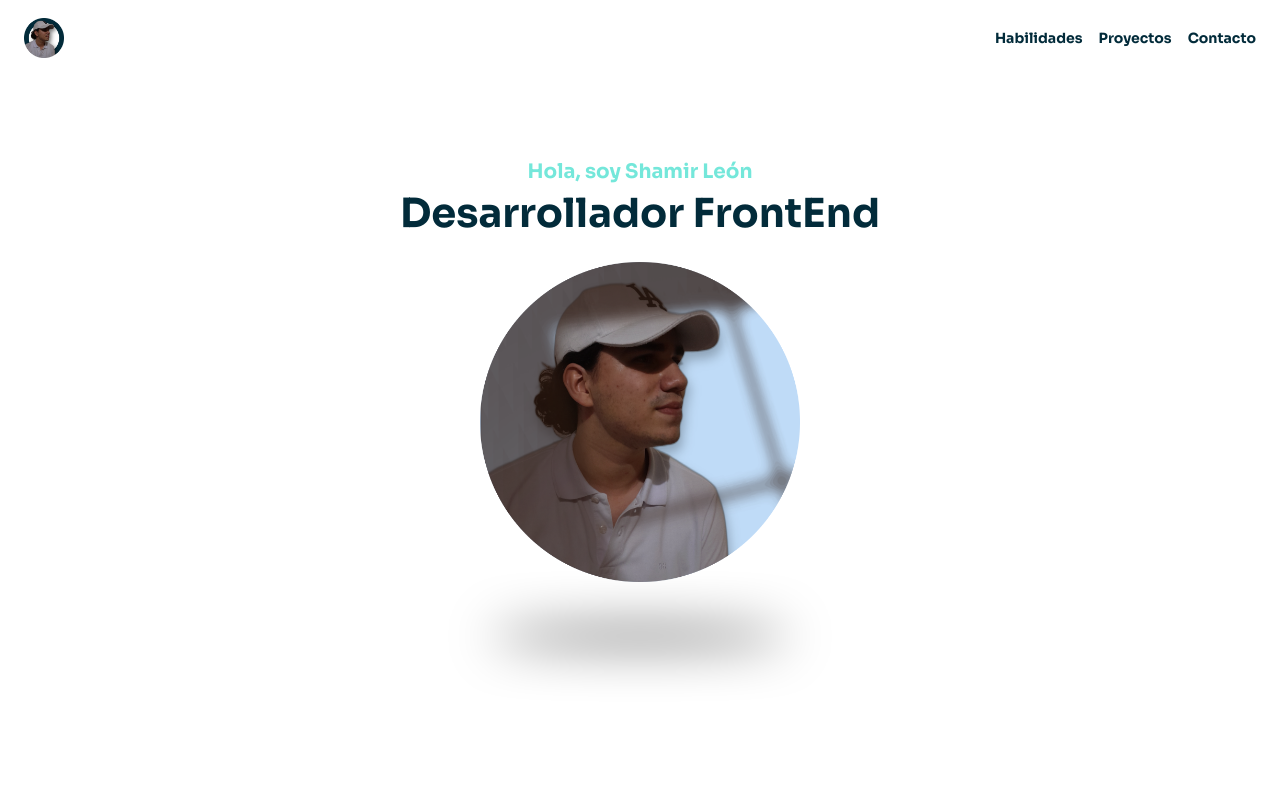
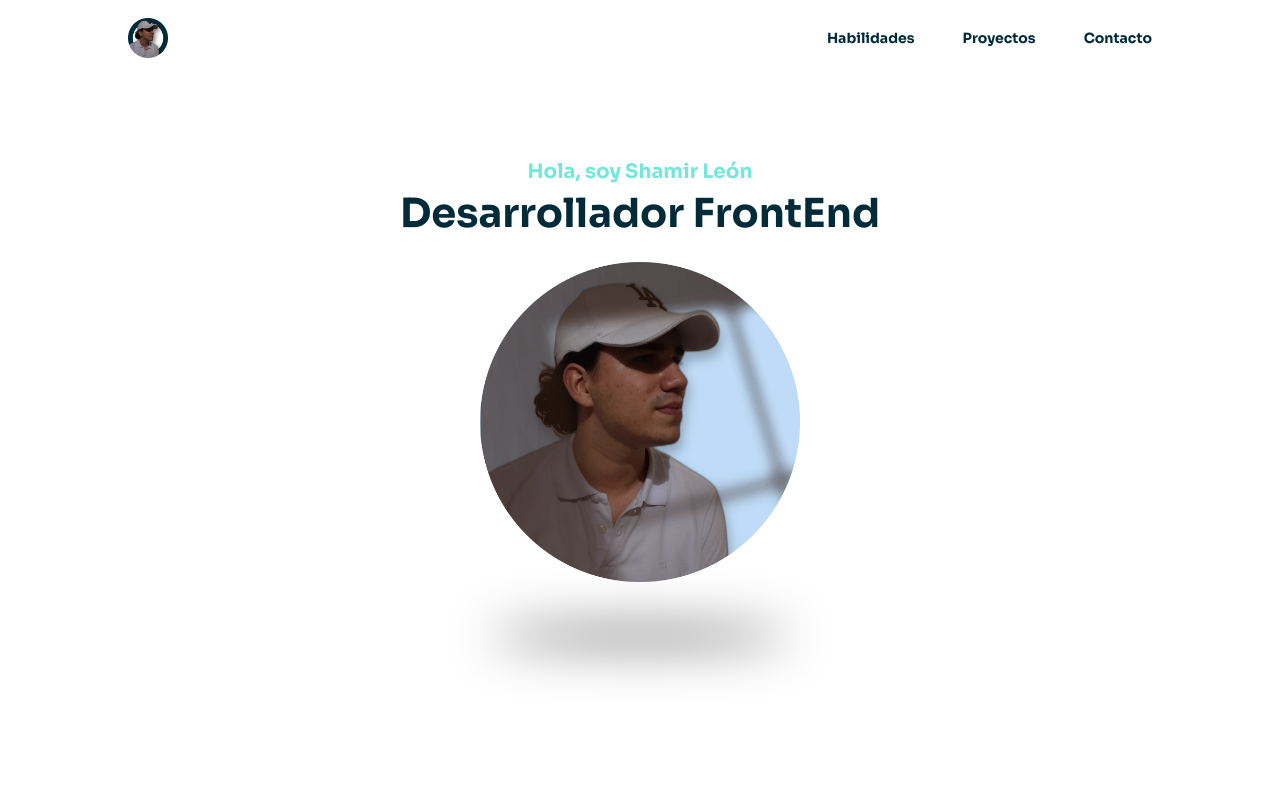
Before and after one commit to ShamirLeon/shamir-leon-portfolio, a React (Vite) app: page / in a window 1280 px wide. Shown: the top 800 px of the page. Built offline with nearby package versions, Linux system fonts and the light colour scheme.

Commit message:
Nav Bar - Desktop Design

```diff
--- a/src/components/navBar/NavBar.jsx
+++ b/src/components/navBar/NavBar.jsx
@@ -2,7 +2,7 @@ import ShamirIcon from '../../assets/Images/Image-Nav.png';
 
 const NavBar = params => {
 	return (
-		<nav className='fixed z-50 flex w-full items-center justify-between gap-4 bg-White/80 py-[18px] px-6 font-Sora text-sm font-bold text-Dark-Blue backdrop-blur-sm'>
+		<nav className='fixed z-50 flex w-full items-center justify-between bg-White/80 py-[18px] px-6 font-Sora text-sm font-bold text-Dark-Blue backdrop-blur-sm lg:px-32'>
 			<a href='#Hero'>
 				<img
 					src={ShamirIcon}
@@ -10,7 +10,7 @@ const NavBar = params => {
 					className='min-w-10 w-10'
 				/>
 			</a>
-			<ul className='flex gap-4'>
+			<ul className='flex gap-4 lg:gap-12'>
 				<li>
 					<a href='#Skills'>Habilidades</a>
 				</li>
```
